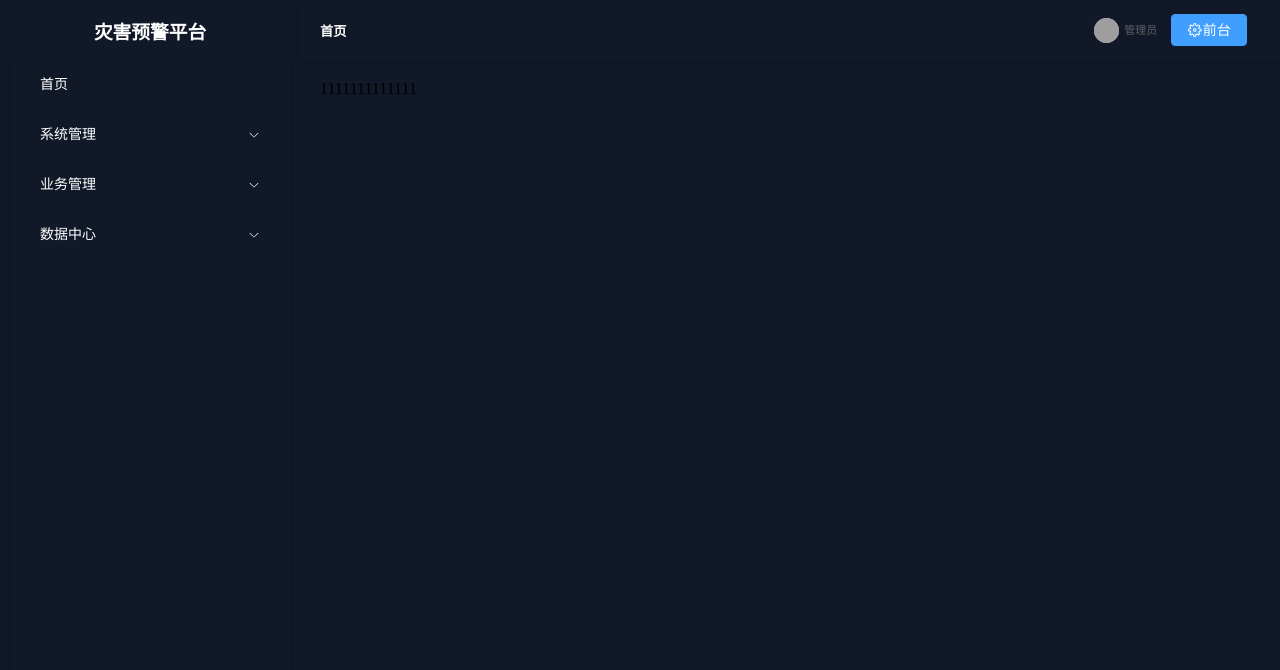
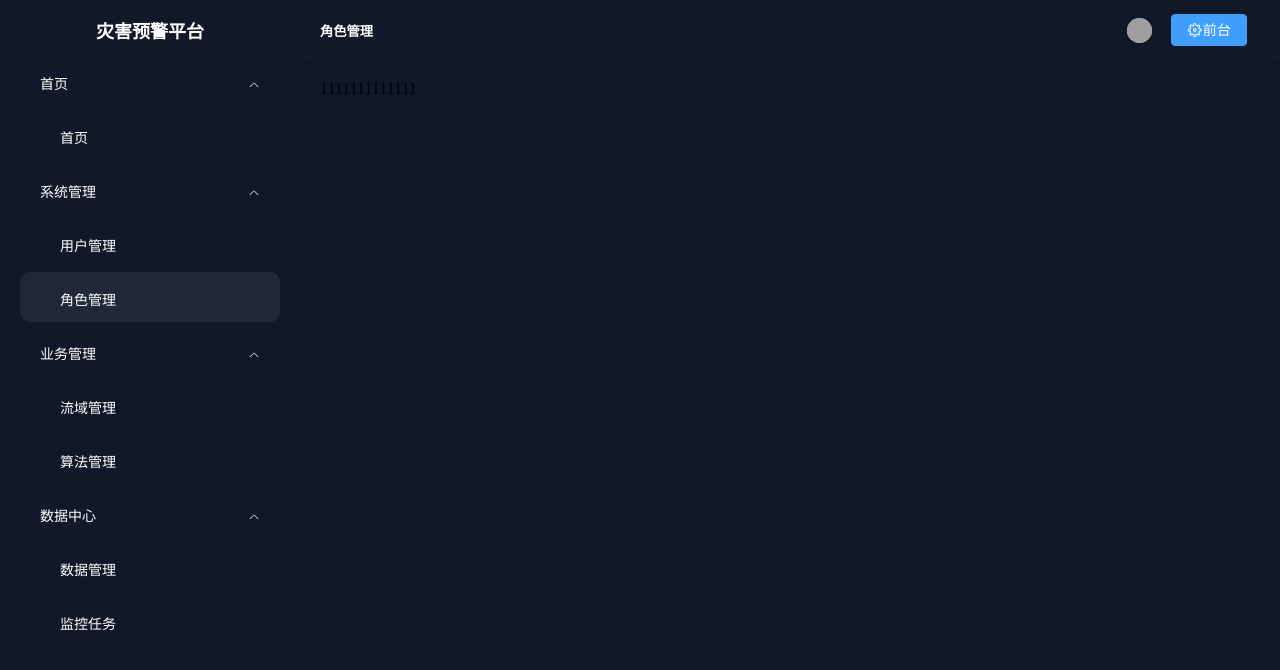
Before and after one commit to lanxiluo123/manger, a Vue app: page /role in a window 1280 px wide. Shown: the top 670 px of the page. Built offline with nearby package versions, Linux system fonts and the light colour scheme; grey boxes are pictures that could not be loaded.

Commit message:
modify:修改

```diff
--- a/src/config/config.js
+++ b/src/config/config.js
@@ -2,24 +2,33 @@ export const REQUEST_BASE_URL = import.meta.env.PUBLIC_BASE_URL;
 
 export const arr = [
     {
+        name: '首页',
+        child: [
+            {
+                name: '首页', path: '/home',
+            },
+        ]
+    },
+    {
         name: '系统管理',
         child: [
-            { name: '用户管理',path:'/user' },
-            { name: '角色权限',path:'/role'  },
+            { name: '用户管理', path: '/user' },
+            { name: '角色管理', path: '/role' },
         ]
     },
     {
         name: '业务管理',
         child: [
-            { name: '流域管理',path:'/watershed'  },
-            { name: '算法管理',path:'/algorithm'  },
+            { name: '流域管理', path: '/watershed' },
+            { name: '算法管理', path: '/algorithm' },
         ]
     },
     {
         name: '数据中心',
         child: [
-            { name: '数据查询',path:'/date'  },
-            { name: '监控任务',path:'/monitoring'  },
+            { name: '数据管理', path: '/date' },
+            { name: '监控任务', path: '/monitoring' },
         ]
     },
+
 ]
--- a/src/views/Layout/MeunItem.vue
+++ b/src/views/Layout/MeunItem.vue
@@ -13,6 +13,11 @@
       </el-menu-item>
     </template>
   </el-sub-menu>
+    <el-menu-item v-else :index="items.name" @click="handleTo(items)">
+    <template #title>
+      <span>{{ items?.name || '--'}}</span>
+    </template>
+  </el-menu-item>
 </template>
 <script setup>
 import { useRouter } from 'vue-router';
--- a/src/views/Layout/nav.vue
+++ b/src/views/Layout/nav.vue
@@ -2,103 +2,144 @@
   <div class="navTitleName">
     <h3>灾害预警平台</h3>
   </div>
-  <div class="navContent">
-    <el-menu ref="elMenuRef"
-     class="el-menu-vertical-demo"
-     @open="handleMenuExpand"
-     @close="handleMenuExpand"
-     :style="`--active-offset-duration: ${menusOffsetDuration}s; --active-offset-y: ${menusOffsetY}px; --active-offset-color: ${menusOffsetColor};`"
-     >
-      <el-menu-item :index="0" @click="handleTo(items)">
-        <template #title>
-          <span>首页</span>
-        </template>
-      </el-menu-item>
-      <meum-item v-for="(row, index) in navList" :items="row" :key="index"></meum-item>
-    </el-menu>
+  <div class="navContent" ref="navContentRef">
+    <el-scrollbar ref="scrollbarRef" height="calc(100% - 60px)">
+      <el-menu ref="elMenuRef"
+        :class="['el-menu-vertical-demo', hideActive ? 'hide-active' : '']"
+        @open="handleMenuExpand"
+        @close="handleMenuExpand"
+        :default-active="activeMenu"
+        :default-openeds="openedMenus"
+        :style="`--active-offset-duration: ${menusOffsetDuration}s; --active-offset-y: ${menusOffsetY}px; --active-offset-color: ${menusOffsetColor};`">
+        <meum-item v-for="(row, index) in navList" :items="row" :key="index" @sendName="handleChildMenuClick" />
+      </el-menu>
+    </el-scrollbar>
   </div>
 </template>
+
 <script setup>
 import { computed, defineAsyncComponent, useTemplateRef, watch, ref, nextTick } from 'vue';
 import { arr } from '@config/config.js';
-import { useRouter } from 'vue-router';
-const meumItem = defineAsyncComponent(() => import("@views/Layout/MeunItem.vue"))
+import { useRouter, useRoute } from 'vue-router';
 import { useDebounceFn } from '@vueuse/core';
 
+const meumItem = defineAsyncComponent(() => import("@views/Layout/MeunItem.vue"))
 
-const navList = computed(() => {
-  return arr
+const router = useRouter()
+const route = useRoute()
+console.log(route)
+const navList = computed(() => arr)
+
+// ref引用
+const elMenuRef = useTemplateRef('elMenuRef')
+const scrollbarRef = useTemplateRef('scrollbarRef')
+const navContentRef = useTemplateRef('navContentRef')
+
+// 状态
+const menusOffsetY = ref(-100)
+const menusOffsetDuration = ref(0)
+const menusOffsetColor = ref('#216ff6')
+const hideActive = ref(false)
+
+// 计算属性
+const activeMenu = computed(() => {
+  return route.meta?.title
 })
-const router = useRouter()
-const activeMenu = computed(() => router.currentRoute.value?.meta?.activeName || router.currentRoute.value?.name)
-const elMenuRef = useTemplateRef('elMenuRef')
-const menusOffsetY = ref(-100);
-const menusOffsetDuration = ref(0);
-const menusOffsetColor = ref('#216ff6');
-const openMenuItemsTimeOut = useDebounceFn(openMenuItems, 500);
-const checkMenuActiveTimeOut = useDebounceFn(checkMenuActive, 500);
+console.log(activeMenu, 'activeMenu')
+
+const openedMenus = computed(() => {
+  return navList.value?.map(item => item.name) || []
+})
+
+// 防抖函数
+const openMenuItemsTimeOut = useDebounceFn(openMenuItems, 300)
+const checkMenuActiveTimeOut = useDebounceFn(checkMenuActive, 300)
+
+// 菜单展开/折叠处理
 function handleMenuExpand() {
-
+  menusOffsetDuration.value = 0
+  hideActive.value = true
+  checkMenuActiveTimeOut()
 }
 
+// 菜单选择处理
+function handleMenuSelect() {
+  menusOffsetDuration.value = 0.3
+  hideActive.value = false
+  menusOffsetColor.value = 'transparent'
+  checkMenuActiveTimeOut()
+}
+
+// 子菜单点击处理
+function handleChildMenuClick() {
+  nextTick(() => {
+    handleMenuSelect()
+  })
+}
+
+// 检查激活菜单位置
 async function checkMenuActive(position = false) {
-  await nextTick();
-  const items = elMenuRef.value?.$el?.getElementsByClassName?.('is-active');
-  const itemsLength = items?.length;
-  let offsetTop = 0;
+  await nextTick()
+  const items = elMenuRef.value?.$el?.getElementsByClassName?.('is-active')
+  const itemsLength = items?.length
+  let offsetTop = 0
 
   if (itemsLength) {
-    let h = 0;
+    let h = 0
+    for (let i = 0; i < itemsLength; i++) {
+      const currentDom = items?.[i]
+      offsetTop += currentDom?.offsetTop || 0
+      h = currentDom?.clientHeight || 0
+    }
+    offsetTop += h
+  }
 
-    for (let i = 0; i < itemsLength; i++) {
-      const currentDom = items?.[i];
+  menusOffsetY.value = offsetTop
 
-      offsetTop += currentDom?.offsetTop || 0;
-      h = currentDom?.clientHeight || 0;
-      if (currentDom?.getAttribute?.('aria-expanded') !== null) {
-        hideActive.value = currentDom.getAttribute('aria-expanded') === 'false';
-      }
-    }
-    offsetTop += h;
+  // 如果需要定位且滚动容器存在
+  if (position && scrollbarRef.value && navContentRef.value) {
+    const containerHeight = navContentRef.value.clientHeight
+    scrollbarRef.value.scrollTo({
+      top: Math.max(0, offsetTop - containerHeight / 2),
+      behavior: 'smooth'
+    })
   }
-  menusOffsetY.value = offsetTop;
-  position &&
-    scrollbarRef.value?.scrollTo?.({
-      top: offsetTop - (layoutAsideContentRef.value?.clientHeight || 0) / 2,
-      behavior: 'smooth',
-    });
+
+  // 延迟恢复颜色
   setTimeout(() => {
-    menusOffsetColor.value = '#216ff6';
-  }, 300);
+    menusOffsetColor.value = '#216ff6'
+  }, 300)
 }
 
+// 打开菜单项
 async function openMenuItems(checkMenu = false) {
-  await nextTick();
-  elMenuRef.value?.updateActiveIndex?.(activeMenu.value);
-  navList.value?.forEach?.(({ name } = {}) => {
-    elMenuRef.value?.open?.(name);
-  });
-  checkMenu && checkMenuActiveTimeOut(true);
+  await nextTick()
+  // 打开默认展开的菜单
+  if (openedMenus.value.length > 0) {
+    openedMenus.value.forEach(name => {
+      elMenuRef.value?.open?.(name)
+    })
+  }
+
+  if (checkMenu) {
+    checkMenuActiveTimeOut()
+  }
 }
 
-function handleMenuSelect() {
-  menusOffsetDuration.value = 0.3;
-  hideActive.value = false;
-  menusOffsetColor.value = 'transparent';
-  checkMenuActive();
-}
+// 监听路由变化
+watch(() => route.meta?.title, async (newPath) => {
+  await nextTick()
+  handleMenuSelect()
+})
 
-function handleTo() {
-  router.push('/home')
-}
+// 监听菜单数据变化
+watch(navList, () => {
+  nextTick(() => {
+    openMenuItemsTimeOut(true)
+  })
+}, { immediate: true })
+</script>
 
-watch(activeMenu, async (v) => {
-  await nextTick();
-  elMenuRef.value?.updateActiveIndex?.(v);
-  handleMenuSelect();
-});
-
-</script>
 <style lang="scss" scoped>
 $shadow-sm: 0 1px 2px 0 rgb(0 0 0 / 0.05);
 $shadow: 0 1px 3px 0 rgb(0 0 0 / 0.1), 0 1px 2px -1px rgb(0 0 0 / 0.1);
@@ -113,32 +154,122 @@ $shadow-xl: 0 20px 25px -5px rgb(0 0 0 / 0.1), 0 8px 10px -6px rgb(0 0 0 / 0.1);
   display: flex;
   align-items: center;
   justify-content: center;
+
+  h3 {
+    margin: 0;
+    font-size: 18px;
+    font-weight: 600;
+  }
 }
 
 .navContent {
   width: 100%;
   height: calc(100% - 60px);
   box-shadow: $shadow-md;
+  border-radius: 10px;
+  overflow: hidden;
 
   :deep(.el-menu-vertical-demo) {
     background-color: $base-bg !important;
     border-right: none;
     padding: 0 10px;
     box-sizing: border-box;
-    border-radius: 10px;
+    position: relative;
+    min-height: 100%;
+
+    // 激活指示器
+    &::after {
+      content: '';
+      position: absolute;
+      left: 10px;
+      top: 0;
+      width: calc(100% - 20px);
+      height: 50px;
+      border-radius: 10px;
+      background-color: $base-active;
+      transform: translate(0, var(--active-offset-y, -100px));
+      transition: transform var(--active-offset-duration, 0.3s) ease-out;
+      z-index: 0;
+      pointer-events: none;
+    }
+
+    &.hide-active::after {
+      display: none;
+    }
 
     .el-menu {
       background-color: $base-bg !important;
     }
 
     .el-menu-item {
+      position: relative;
+      z-index: 1;
       background-color: $base-bg !important;
       color: $white !important;
       height: 50px;
+      margin: 4px 0;
+      border-radius: 10px;
 
       &:hover {
         background-color: $base-active !important;
+      }
+
+      &.is-active {
+        color: #ffffff !important;
+        background-color: transparent !important;
+      }
+    }
+
+    // 子菜单样式
+    :deep(.el-sub-menu) {
+      position: relative;
+      z-index: 1;
+
+      &.is-active {
+        >.el-sub-menu__title {
+          color: #ffffff !important;
+        }
+      }
+
+      .el-sub-menu__title {
+        background-color: $base-bg !important;
+        color: $white !important;
+        height: 50px;
+        margin: 4px 0;
         border-radius: 10px;
+
+        &:hover {
+          background-color: $base-active !important;
+        }
+      }
+
+      .el-menu-item {
+        background-color: $base-bg !important;
+
+        &:hover {
+          background-color: $base-active !important;
+        }
+
+        &.is-active {
+          color: #ffffff !important;
+          background-color: var(--active-offset-color, transparent) !important;
+        }
+      }
+    }
+
+    // 滚动条样式
+    :deep(.el-scrollbar__bar) {
+      &.is-vertical {
+        width: 6px;
+      }
+
+      .el-scrollbar__thumb {
+        background-color: rgba(255, 255, 255, 0.3);
+        border-radius: 3px;
+
+        &:hover {
+          background-color: rgba(255, 255, 255, 0.5);
+        }
       }
     }
   }
--- a/src/views/Layout/title.vue
+++ b/src/views/Layout/title.vue
@@ -19,18 +19,24 @@
   </div>
 </template>
 <script setup>
-import { computed } from 'vue';
-import { useRouter } from 'vue-router';
+import { computed, ref } from 'vue';
+import { useRouter ,useRoute } from 'vue-router';
+
+
+
+
+
+const router = useRouter()
+const route = ref(useRoute())
 
 const routerName = computed(() => {
-  return '首页'
+  return route.value?.meta?.title
 })
 
 const userName = computed(() => {
-  return '管理员'
+  return sessionStorage.getItem('username')
 })
 
-const router = useRouter()
 
 function routerTo() {
   router.push('/viewer')
```
